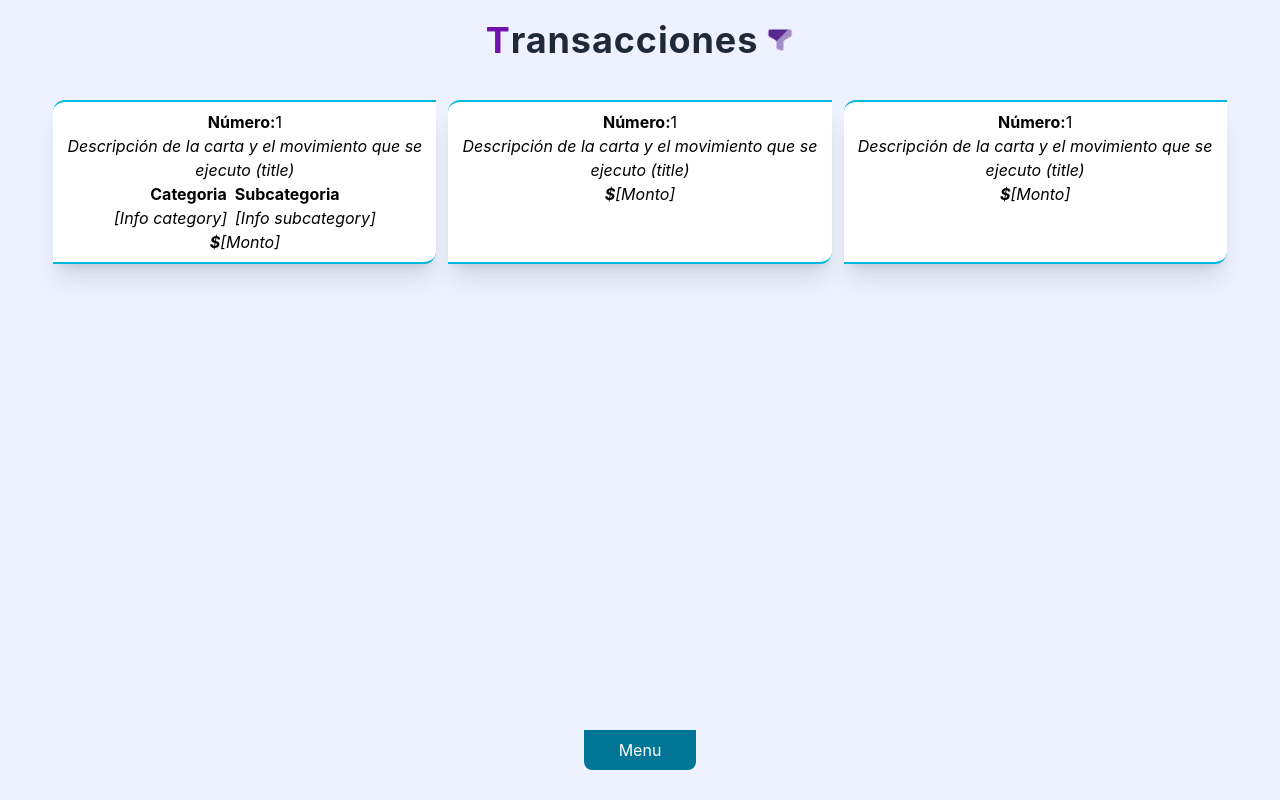
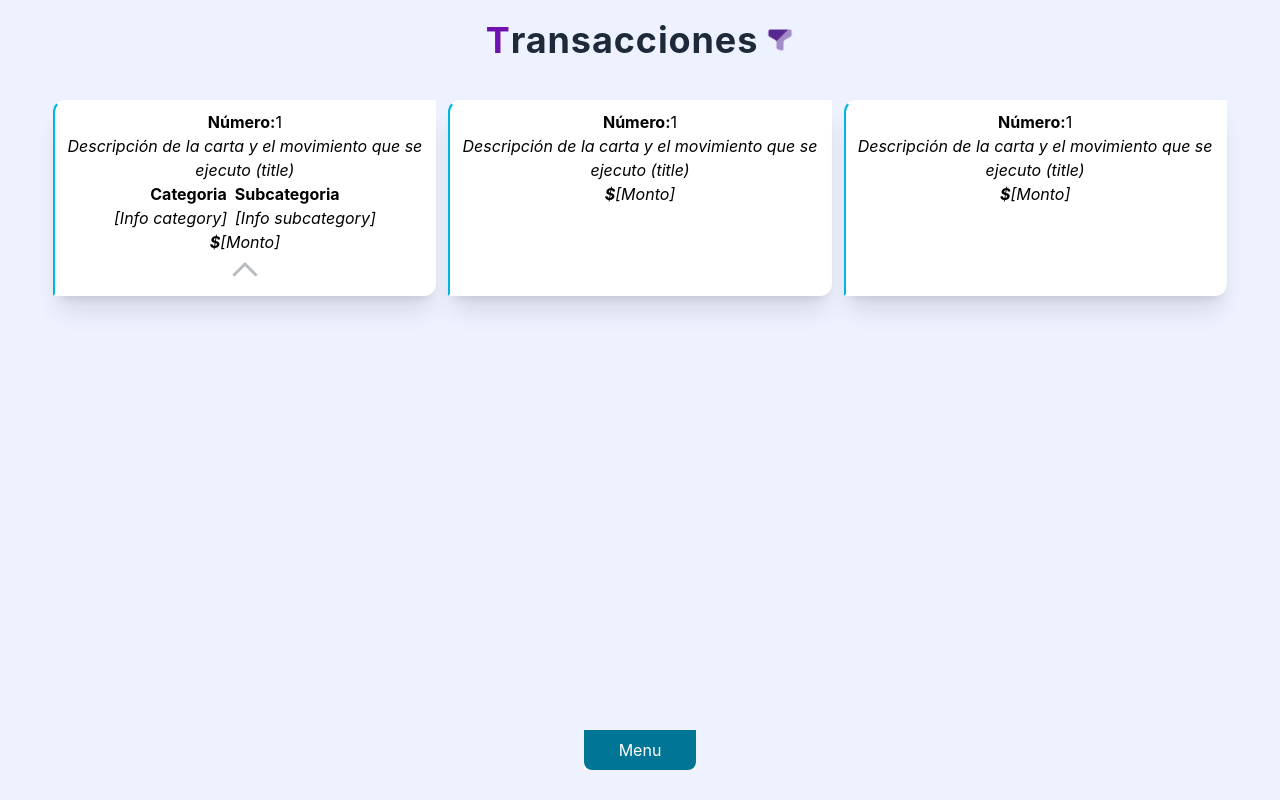
Before and after one commit to gastonrb19/fing-front, a React (Vite) app: page /movements in a window 1280 px wide. Both pictures are taken after a click on the element 244 px from the left and 158 px from the top of the page. Built offline with nearby package versions, Linux system fonts and the light colour scheme.

Commit message:
DONE: Added new design to cards and functionalities about the onclick. | TODO: Check on click when the info is displayed. Button inside must collapse.

```diff
--- a/src/components/Movements/CardMovement.tsx
+++ b/src/components/Movements/CardMovement.tsx
@@ -1,11 +1,11 @@
 'use client';
-import {useState} from 'react';
+import { useState } from 'react';
 
-export default function CardMovement({nro, description, amount, category, subcategory}: {nro: number, description: string, amount: number, category: string,subcategory: string}){
+export default function CardMovement({ nro, description, amount, category, subcategory }: { nro: number, description: string, amount: number, category: string, subcategory: string }) {
   const [displayCard, setDisplayCard] = useState(false);
   return (
-  <article className="w-12/12 text-center shadow-xl p-2 rounded-tl-xl rounded-br-xl bg-white border-y-2 border-cyan-500 hover:border-purple-500 duration-500 hover:cursor-pointer"
-      onClick={()=> setDisplayCard(!displayCard)}>
+    <article className={`w-12/12 text-center shadow-xl p-2 rounded-tl-xl rounded-br-xl bg-white border-2 border-l-2 border-l-cyan-500 border-transparent hover:border-purple-500 duration-500 group ${displayCard ? "" : "hover:cursor-pointer"}`}
+      onClick={() => setDisplayCard(true)}>
       <h3>
         <span className="font-bold">Número:</span>
         1
@@ -24,5 +24,11 @@ export default function CardMovement({nro, description, amount, category, subcat
       <p className="italic">
         <span className="font-bold">$</span>[Monto]
       </p>
+      <button
+        onClick={() => setDisplayCard(!displayCard)}
+        className={`${displayCard ? "block" : "hidden"} w-8 opacity-50 group-hover:opacity-100 mx-auto cursor-pointer`}>
+        <img src="/collapse.png" alt="collapse" />
+      </button>
     </article>
-  )}
+  )
+}
```
Also changed, not shown: public/collapse.png (added). Lines whose indentation alone changed are shown as unchanged.
